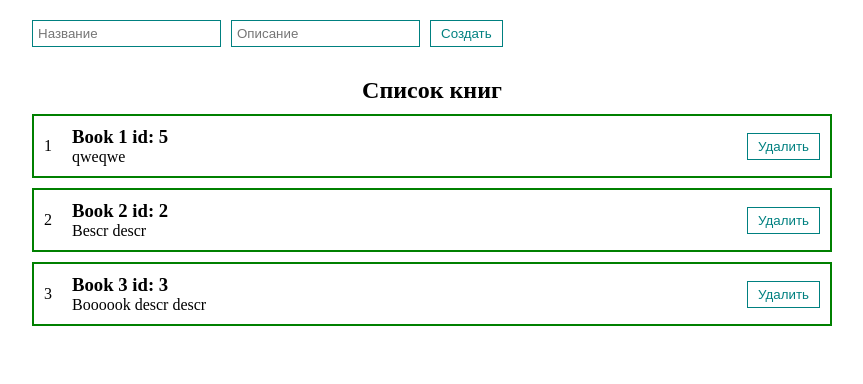
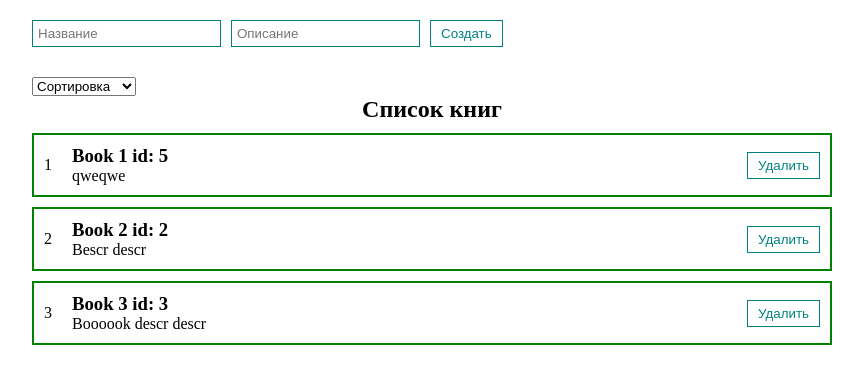
Before and after one commit to D1n8/library, a React (Create React App) app: page / in a window 1280 px wide. Shown: the top 384 px of the page, without its empty margins (208-1071 px from the left). Built offline with nearby package versions, Linux system fonts and the light colour scheme.

Commit message:
add sort

```diff
--- a/src/App.tsx
+++ b/src/App.tsx
@@ -1,8 +1,9 @@
 import React, { useState } from 'react';
 import './App.css';
-import { IBookItem } from './modules';
+import { IBookItem, SortKeys } from './modules';
 import BooksList from './components/BooksList';
 import BooksForm from './components/BooksForm';
+import MySelect from './components/UI/select/MySelect';
 
 function App() {
   const [books, setBooks] = useState<IBookItem[]>([
@@ -11,13 +12,25 @@ function App() {
     { id: 3, name: "Book 3", descr: 'Boooook descr descr' }
   ]);
 
+  const [selectedSort, setSelectedSort] = useState<SortKeys | ''>('');
+
   const createBook = (newBook: IBookItem) => {
     setBooks([...books, newBook]);
+  }
+
+  const sortBooks = (sort: SortKeys) => {
+    setSelectedSort(sort);
+    setBooks([...books].sort((a,b) => a[sort].localeCompare(b[sort])))
   }
 
   return (
     <div className='main'>
       <BooksForm create={createBook}></BooksForm>
+      <MySelect
+        value={selectedSort}
+        onChange={sortBooks}
+        defaultValue={'Сортировка'}
+        options={[{ name: 'По названию', value: 'name' }, { name: 'По описанию', value: 'descr' }]}/>
       <BooksList books={books} title='Список книг' />
     </div>
   );
--- /dev/null
+++ b/src/components/UI/select/MySelect.tsx
@@ -0,0 +1,22 @@
+import * as React from 'react';
+
+interface ISelectProps {
+    defaultValue: string,
+    options: {name: string, value: string}[],
+    value: string,
+    onChange: (sort: any) => void
+}
+
+function MySelect({ defaultValue, options, value, onChange }: ISelectProps) {
+    return (
+        <select name="filterBy" value={value} onChange={(e) => onChange(e.target.value)}>
+            <option value="" disabled>{defaultValue}</option>
+            {
+                options.map(option =>
+                    <option key={option.value} value={option.value}>{option.name}</option>
+                )
+            }
+        </select>);
+}
+
+export default MySelect;
--- a/src/modules.ts
+++ b/src/modules.ts
@@ -8,3 +8,5 @@ export interface IBookItem{
     name: string,
     descr: string
 }
+
+export type SortKeys = 'name' | 'descr';
```
Also changed, not shown: src/components/BooksList.tsx (+7 -6 lines).
